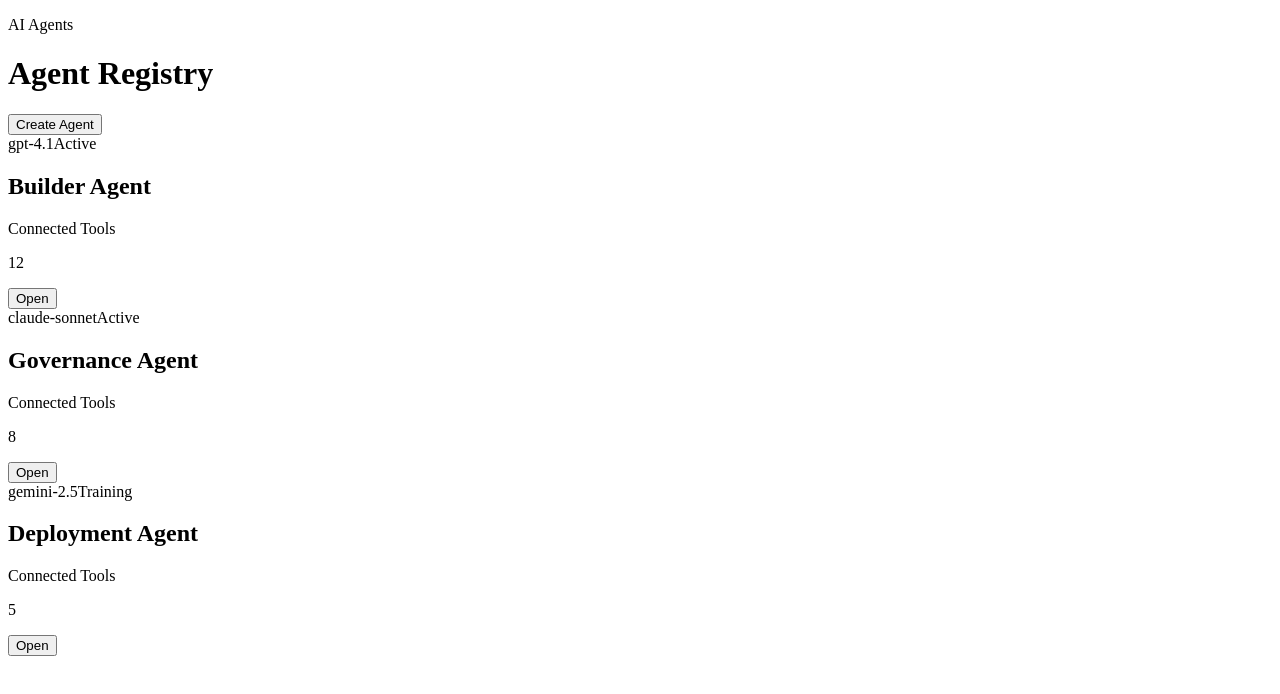
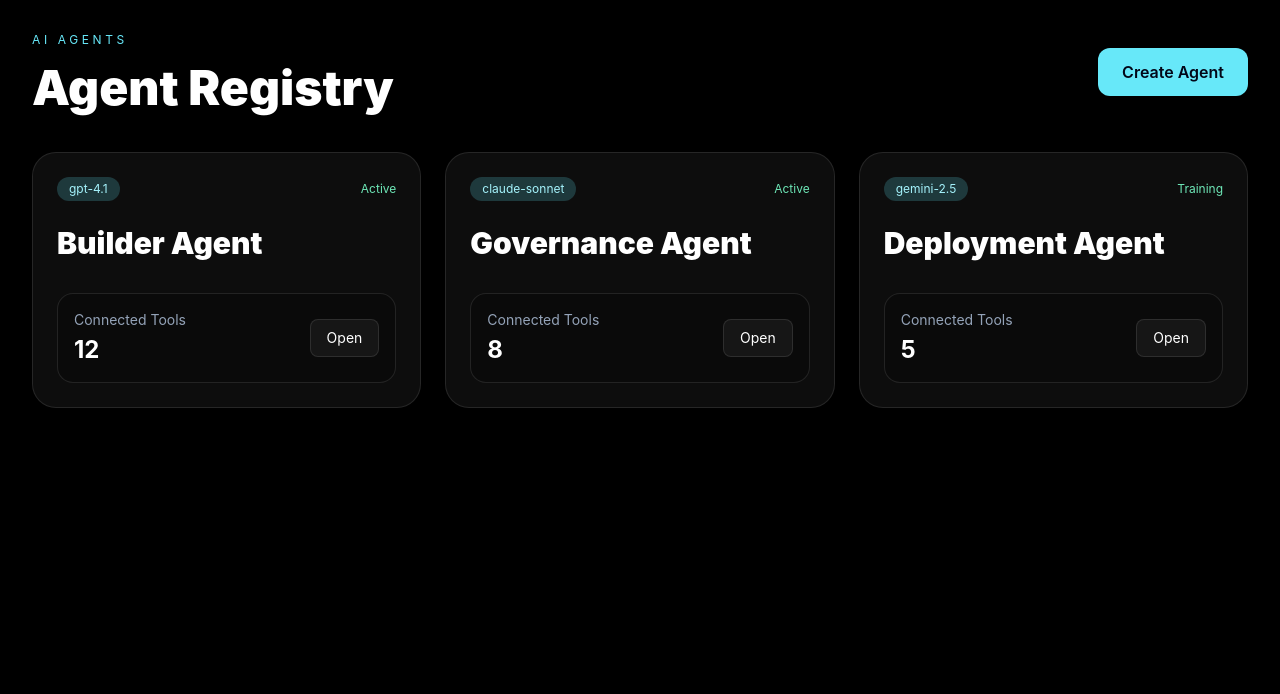
Before and after one commit to unboxd-cloud/saas-studio, a Next.js app in the folder apps/web/: page /agents in a window 1280 px wide. Shown: the top 694 px of the page. Built offline with nearby package versions, Linux system fonts and the light colour scheme.

Commit message:
Prioritize Next.js web app foundation

```diff
--- /dev/null
+++ b/apps/web/next.config.mjs
@@ -0,0 +1,6 @@
+const nextConfig = {
+  experimental: {},
+  transpilePackages: ['@unboxd/platform-core', '@unboxd/saas-studio-sdk']
+};
+
+export default nextConfig;
--- /dev/null
+++ b/apps/web/postcss.config.mjs
@@ -0,0 +1,6 @@
+export default {
+  plugins: {
+    tailwindcss: {},
+    autoprefixer: {}
+  }
+};
--- /dev/null
+++ b/apps/web/src/app/globals.css
@@ -0,0 +1,8 @@
+@tailwind base;
+@tailwind components;
+@tailwind utilities;
+
+:root { color-scheme: dark; }
+* { box-sizing: border-box; }
+body { margin: 0; background: #020617; color: white; font-family: Inter, ui-sans-serif, system-ui, -apple-system, BlinkMacSystemFont, 'Segoe UI', sans-serif; }
+button, input, textarea { font: inherit; }
--- /dev/null
+++ b/apps/web/src/app/layout.tsx
@@ -0,0 +1,15 @@
+import './globals.css';
+import type { ReactNode } from 'react';
+
+export const metadata = {
+  title: 'SaaS Studio',
+  description: 'Build agentic enterprise applications at scale.'
+};
+
+export default function RootLayout({ children }: { children: ReactNode }) {
+  return (
+    <html lang="en">
+      <body>{children}</body>
+    </html>
+  );
+}
--- /dev/null
+++ b/apps/web/src/components/app-shell.tsx
@@ -0,0 +1,36 @@
+import Link from 'next/link';
+import type { ReactNode } from 'react';
+
+const nav = [
+  ['Dashboard', '/dashboard'],
+  ['Builder', '/builder'],
+  ['Generate', '/generate'],
+  ['Tenants', '/tenants'],
+  ['Providers', '/providers'],
+  ['Graph', '/graph'],
+  ['Workflows', '/workflows'],
+  ['Agents', '/agents'],
+  ['Deployments', '/deployments'],
+  ['Audit', '/audit']
+];
+
+export function AppShell({ children }: { children: ReactNode }) {
+  return (
+    <div className="grid min-h-screen grid-cols-[260px_1fr] bg-slate-950 text-white">
+      <aside className="border-r border-white/10 bg-black/30 p-6">
+        <div className="mb-8">
+          <p className="text-xs uppercase tracking-[0.3em] text-cyan-300">SaaS Studio</p>
+          <h1 className="mt-3 text-2xl font-black">Control Plane</h1>
+        </div>
+        <nav className="space-y-1 text-sm">
+          {nav.map(([label, href]) => (
+            <Link key={href} href={href} className="block rounded-lg px-4 py-3 text-slate-300 transition hover:bg-white/10 hover:text-white">
+              {label}
+            </Link>
+          ))}
+        </nav>
+      </aside>
+      <main>{children}</main>
+    </div>
+  );
+}
--- /dev/null
+++ b/apps/web/tailwind.config.ts
@@ -0,0 +1,11 @@
+import type { Config } from 'tailwindcss';
+
+const config: Config = {
+  content: ['./src/**/*.{ts,tsx,js,jsx}'],
+  theme: {
+    extend: {}
+  },
+  plugins: []
+};
+
+export default config;
--- /dev/null
+++ b/apps/web/tsconfig.json
@@ -0,0 +1 @@
+{"extends":"../../tsconfig.base.json","compilerOptions":{"jsx":"preserve","allowJs":true,"noEmit":true,"incremental":true,"plugins":[{"name":"next"}],"paths":{"@/*":["./src/*"]}},"include":["next-env.d.ts","src/**/*.ts","src/**/*.tsx","src/**/*.js",".next/types/**/*.ts"],"exclude":["node_modules"]}
```
